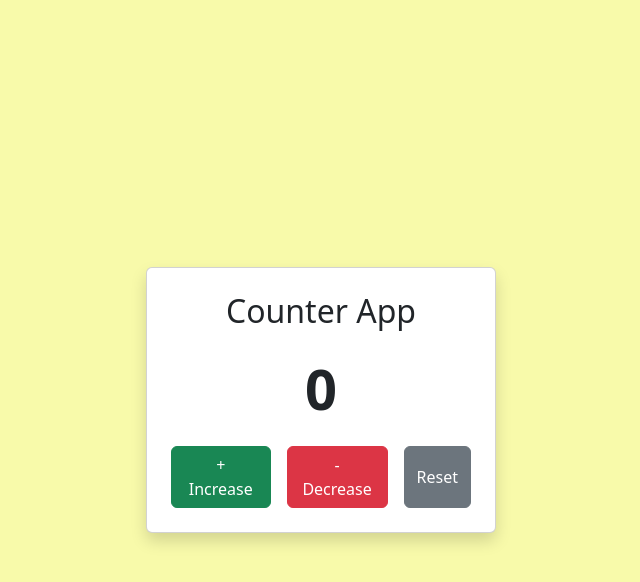
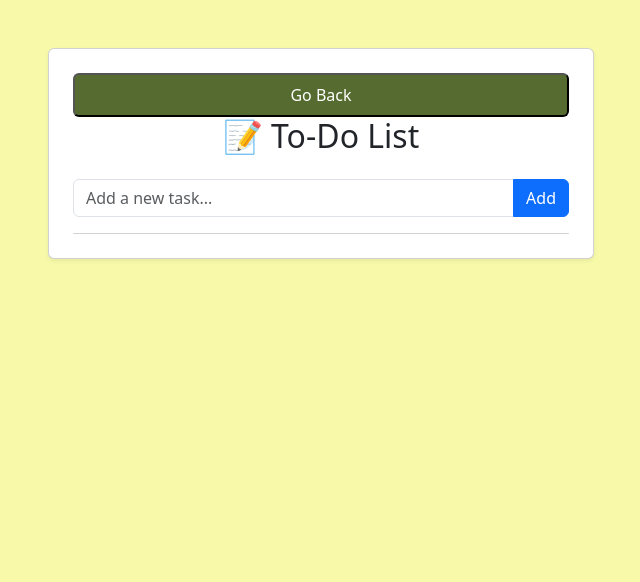
Before and after one commit to asimpdl/Counter, a React (Create React App) app: page /todo in a window 1280 px wide. Shown: the top 582 px of the page, without its empty margins (319-959 px from the left). Built offline with nearby package versions, Linux system fonts and the light colour scheme.

Commit message:
Todo List app complete

```diff
--- a/package.json
+++ b/package.json
@@ -3,6 +3,9 @@
   "version": "0.1.0",
   "private": true,
   "dependencies": {
+    "@fortawesome/fontawesome-svg-core": "^6.7.2",
+    "@fortawesome/free-solid-svg-icons": "^6.7.2",
+    "@fortawesome/react-fontawesome": "^0.2.2",
     "@testing-library/dom": "^10.4.0",
     "@testing-library/jest-dom": "^6.6.3",
     "@testing-library/react": "^16.3.0",
@@ -10,6 +13,7 @@
     "bootstrap": "^5.3.7",
     "react": "^19.1.0",
     "react-dom": "^19.1.0",
+    "react-router-dom": "^7.6.3",
     "react-scripts": "5.0.1",
     "web-vitals": "^2.1.4"
   },
--- a/public/index.html
+++ b/public/index.html
@@ -21,7 +21,7 @@
       work correctly both with client-side routing and a non-root public URL.
       Learn how to configure a non-root public URL by running `npm run build`.
     -->
-		<title>Asim Poudel | Counter App</title>
+		<title>Asim Poudel | Mini App</title>
 	</head>
 	<body>
 		<noscript>You need to enable JavaScript to run this app.</noscript>
--- a/src/App.css
+++ b/src/App.css
@@ -1,3 +1,10 @@
 body {
 	background-color: #f8faaa;
 }
+.customButton {
+	background-color: darkolivegreen;
+}
+.customButton:hover {
+	background-color: #2e7d32;
+	cursor: pointer;
+}
--- a/src/App.js
+++ b/src/App.js
@@ -1,54 +1,19 @@
+import React from "react";
 import "bootstrap/dist/css/bootstrap.min.css";
-import "./App.css";
-import {useState} from "react";
+import CounterApp from "./components/CounterApp";
+import Home from "./components/Home";
+import {BrowserRouter, Routes, Route} from "react-router-dom";
+import TodoListApp from "./components/TodoListApp";
 
 function App() {
-	let [count, setCount] = useState(0);
 	return (
-		<>
-			<div className="container d-flex justify-content-center align-items-center vh-100">
-				<div className="card text-center shadow p-4" style={{width: "350px"}}>
-					<h2 className="mb-4">Counter App</h2>
-
-					<div className="display-4 fw-bold mb-4" id="count">
-						{count}
-					</div>
-
-					<div className="d-grid gap-2 d-md-flex justify-content-md-center">
-						<button
-							className="btn btn-success me-md-2"
-							id="increase"
-							onClick={() => {
-								console.log(count);
-								setCount(count + 1);
-							}}
-						>
-							+ Increase
-						</button>
-						<button
-							className="btn btn-danger me-md-2"
-							id="decrease"
-							onClick={() => {
-								if (count > 0) {
-									setCount(count - 1);
-								}
-							}}
-						>
-							- Decrease
-						</button>
-						<button
-							className="btn btn-secondary"
-							id="reset"
-							onClick={() => {
-								setCount((count = 0));
-							}}
-						>
-							Reset
-						</button>
-					</div>
-				</div>
-			</div>
-		</>
+		<BrowserRouter>
+			<Routes>
+				<Route path="/" element={<Home />} />
+				<Route path="/counter" element={<CounterApp />} />
+				<Route path="/todo" element={<TodoListApp />} />
+			</Routes>
+		</BrowserRouter>
 	);
 }
 
--- /dev/null
+++ b/src/components/CounterApp.js
@@ -0,0 +1,63 @@
+import "bootstrap/dist/css/bootstrap.min.css";
+import "../App.css";
+import {useState} from "react";
+import {useNavigate} from "react-router-dom";
+
+function Counter() {
+	let navigate = useNavigate();
+	let [count, setCount] = useState(0);
+	return (
+		<>
+			<div className="container d-flex justify-content-center align-items-center vh-100">
+				<div className="card text-center shadow p-4" style={{width: "350px"}}>
+					<button
+						className="customButton text-white px-4 py-2 rounded "
+						onClick={() => navigate(-1)}
+					>
+						Go Back
+					</button>
+					<h2 className="mb-4">Counter App</h2>
+
+					<div className="display-4 fw-bold mb-4" id="count">
+						{count}
+					</div>
+
+					<div className="d-grid gap-2 d-md-flex justify-content-md-center">
+						<button
+							className="btn btn-success me-md-2"
+							id="increase"
+							onClick={() => {
+								console.log(count);
+								setCount(count + 1);
+							}}
+						>
+							+ Increase
+						</button>
+						<button
+							className="btn btn-danger me-md-2"
+							id="decrease"
+							onClick={() => {
+								if (count > 0) {
+									setCount(count - 1);
+								}
+							}}
+						>
+							- Decrease
+						</button>
+						<button
+							className="btn btn-secondary"
+							id="reset"
+							onClick={() => {
+								setCount((count = 0));
+							}}
+						>
+							Reset
+						</button>
+					</div>
+				</div>
+			</div>
+		</>
+	);
+}
+
+export default Counter;
--- /dev/null
+++ b/src/components/Home.js
@@ -0,0 +1,40 @@
+import {useNavigate} from "react-router-dom";
+import "bootstrap/dist/css/bootstrap.min.css";
+import "../App.css";
+
+function Home() {
+	const navigate = useNavigate();
+
+	const apps = [
+		{title: "Counter App", path: "/counter", description: "Simple number counter with increment/decrement."},
+		{
+			title: "To-Do List",
+			path: "/todo",
+			description: "Track your tasks efficiently with add/delete functionality.",
+		},
+		{title: "Quiz App", path: "/quiz", description: "Answer simple questions to test your knowledge."},
+		{title: "Countdown Timer", path: "/countdown", description: "Set a time and watch the countdown."},
+	];
+
+	return (
+		<div className="min-h-screen bg-gray-100 flex flex-col items-center justify-center p-4">
+			<h1 className="text-4xl font-bold mb-6">🧠 React Mini Projects</h1>
+			<div className="grid grid-cols-1 sm:grid-cols-2 gap-6 max-w-4xl">
+				{apps.map((app, idx) => (
+					<div key={idx} className="bg-white rounded-2xl shadow-md p-6 text-center">
+						<h2 className="text-xl font-semibold mb-2">{app.title}</h2>
+						<p className="text-gray-600 mb-4">{app.description}</p>
+						<button
+							className="customButton text-white px-4 py-2 rounded "
+							onClick={() => navigate(app.path)}
+						>
+							Go to App
+						</button>
+					</div>
+				))}
+			</div>
+		</div>
+	);
+}
+
+export default Home;
--- /dev/null
+++ b/src/components/TodoListApp.js
@@ -0,0 +1,93 @@
+import {React, useState} from "react";
+import {useNavigate} from "react-router-dom";
+
+const TodoListApp = () => {
+	const handleTodo = () => {
+		setTodos([...todos, todo]);
+	};
+	const handleDelete = (indexToDelete) => {
+		const updatedTodos = todos.filter((_, index) => index !== indexToDelete);
+		setTodos(updatedTodos);
+	};
+	const data = [
+		{
+			value: "Task 1",
+		},
+		{
+			value: "Task 2",
+		},
+		{
+			value: "Task 3",
+		},
+	];
+	let [todos, setTodos] = useState([]);
+	let [todo, setTodo] = useState("");
+	let navigate = useNavigate();
+
+	return (
+		<div>
+			<>
+				<div className="container py-5">
+					<div className="row justify-content-center">
+						<div className="col-md-6">
+							<div className="card shadow-sm p-4">
+								<button
+									className="customButton text-white px-4 py-2 rounded "
+									onClick={() => navigate(-1)}
+								>
+									Go Back
+								</button>
+								<h2 className="text-center mb-4">📝 To-Do List</h2>
+								{/* Input Form */}
+								<div className="input-group mb-3">
+									<input
+										type="text"
+										className="form-control"
+										placeholder="Add a new task..."
+										id="inputValue"
+										onChange={(e) => {
+											setTodo(e.target.value);
+										}}
+									/>
+									<button
+										className="btn btn-primary"
+										type="button"
+										onClick={handleTodo}
+									>
+										Add
+									</button>
+								</div>
+
+								{/* Task List */}
+								<ul className="list-group">
+									{todos.map((item, idx) => (
+										<li
+											key={idx}
+											className="list-group-item d-flex justify-content-between align-items-center"
+										>
+											{item}
+											<button
+												className="btn btn-sm btn-danger"
+												onClick={() => handleDelete(idx)}
+											>
+												Delete
+											</button>
+										</li>
+									))}
+								</ul>
+								{/* <ul className="list-group">
+									<li className="list-group-item d-flex justify-content-between align-items-center">
+										Sample Task
+										<button className="btn btn-sm btn-danger">Delete</button>
+									</li>
+								</ul> */}
+							</div>
+						</div>
+					</div>
+				</div>
+			</>
+		</div>
+	);
+};
+
+export default TodoListApp;
--- a/src/index.js
+++ b/src/index.js
@@ -1,17 +1,17 @@
-import React from 'react';
-import ReactDOM from 'react-dom/client';
-import './index.css';
-import App from './App';
-import reportWebVitals from './reportWebVitals';
+import React from "react";
+import ReactDOM from "react-dom/client";
+import "./index.css";
+import App from "./App";
 
-const root = ReactDOM.createRoot(document.getElementById('root'));
+const root = ReactDOM.createRoot(document.getElementById("root"));
+
 root.render(
-  <React.StrictMode>
-    <App />
-  </React.StrictMode>
+	<React.StrictMode>
+		<App />
+	</React.StrictMode>
 );
 
 // If you want to start measuring performance in your app, pass a function
 // to log results (for example: reportWebVitals(console.log))
 // or send to an analytics endpoint. Learn more: https://bit.ly/CRA-vitals
-reportWebVitals();
+// reportWebVitals();
```
Also changed, not shown: 2 other files (tests, documents, lock files or other folders).
